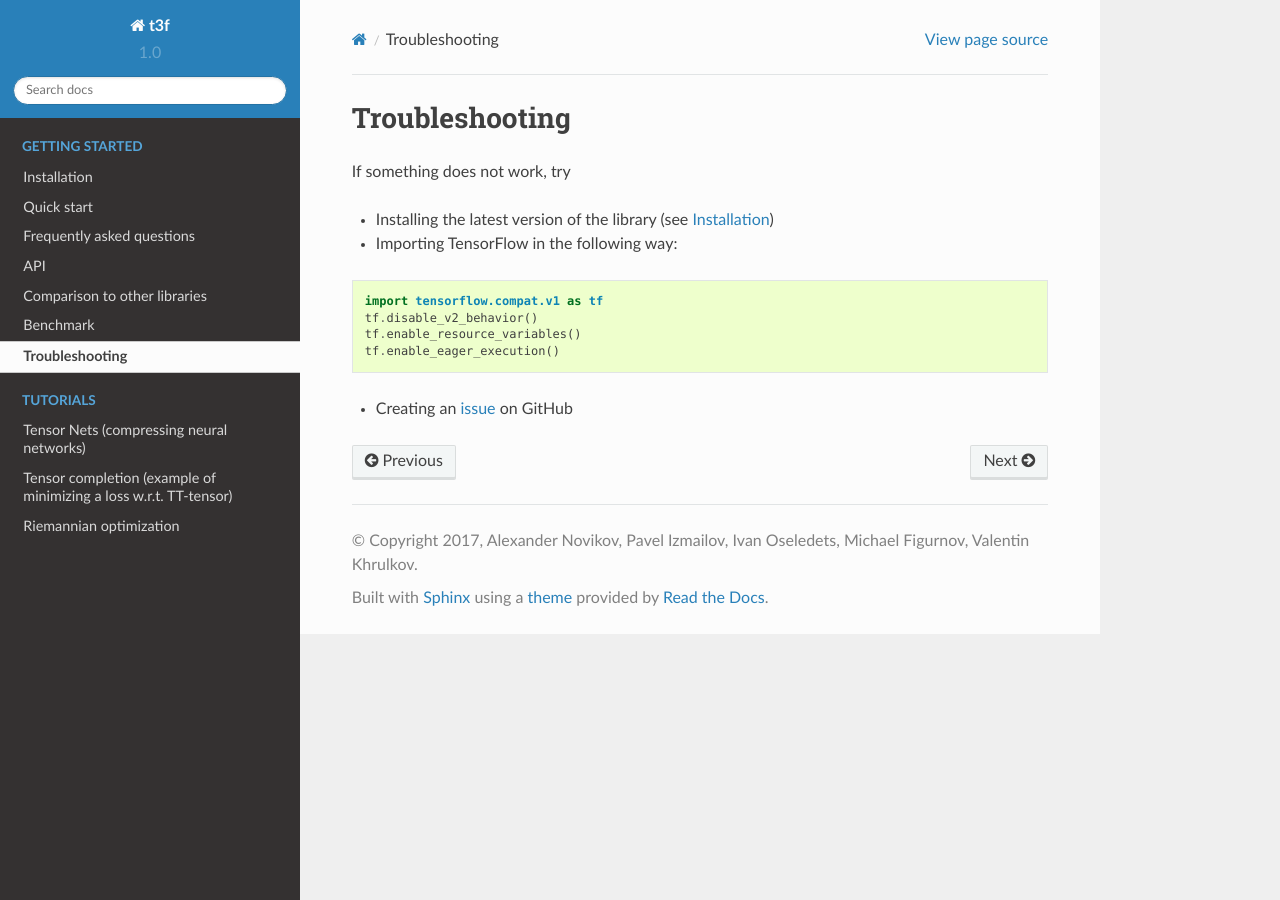
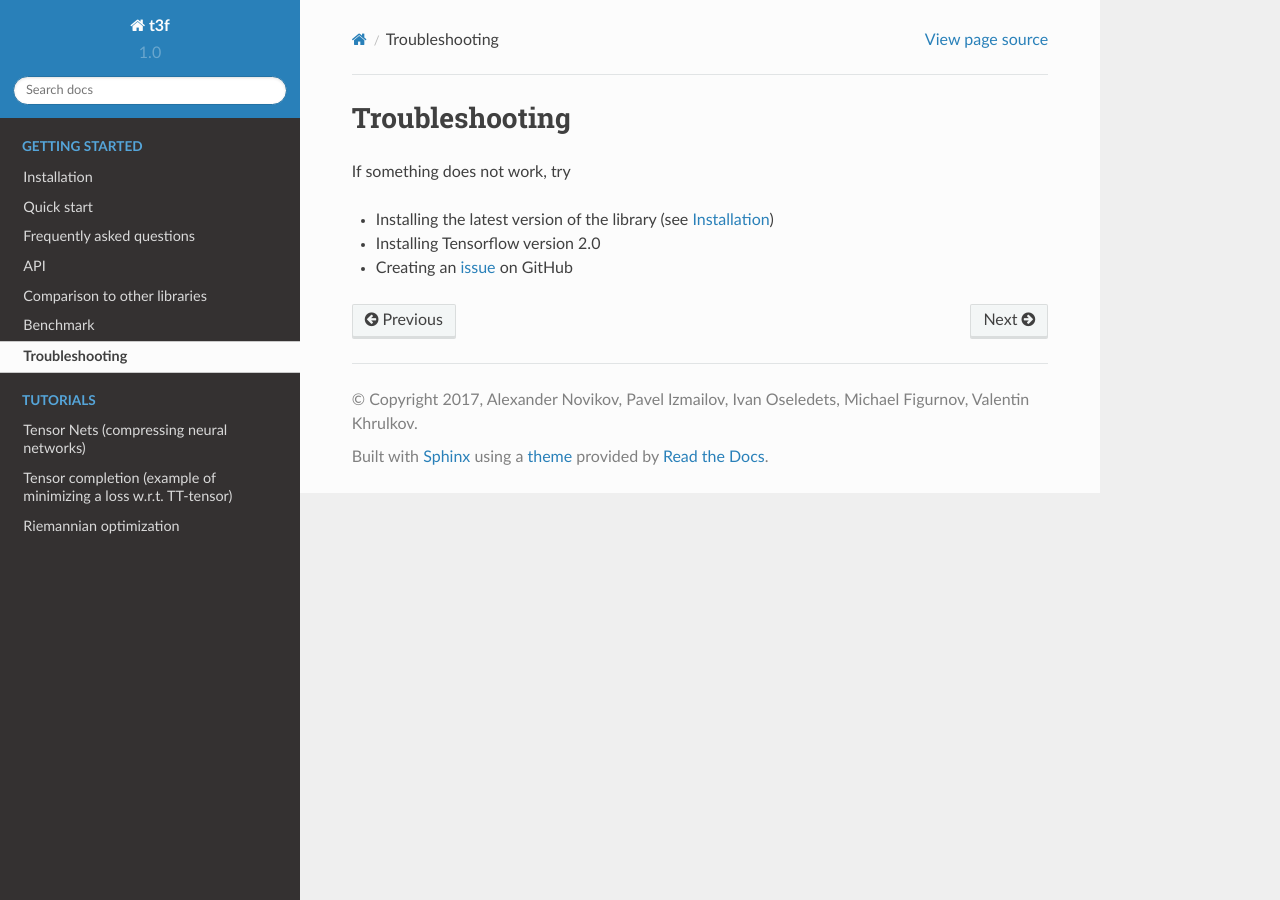
Before and after one commit to Bihaqo/t3f, a Sphinx documentation site: the page built from docs/troubleshooting.rst, in a window 1280 px wide. Built offline with Sphinx 7.4.7 and the Read the Docs theme 2.0.0, drawn with Linux system fonts in a browser that asks for light colours.

Commit message:
Update instructions around tf / py versions

```diff
--- a/docs/installation.rst
+++ b/docs/installation.rst
@@ -3,7 +3,7 @@
 Installation
 ============
 
-T3f assumes you have Python 2.7, 3.5 or 3.6 and a working TensorFlow installation (tested versions are from 1.13 to 2.0 (TF 2.0 is only supported in compat.v1 mode), see here_ for TF installation instructions).
+T3f assumes you have Python 3.5 or 3.6 and a working TensorFlow installation (tested versions are from 1.15.2 to 2.0, see here_ for TF installation instructions).
 
 .. _here: https://www.tensorflow.org/install/
 
--- a/docs/requirement.txt
+++ b/docs/requirement.txt
@@ -2,6 +2,6 @@
 # tf is necessary for building the docs with readthedocs.org: they fetch a fresh
 # version of the library on each build and it doesn't import properly without
 # tensorflow being installed.
-tensorflow>=1.12,<=1.14
+tensorflow>=1.15.2,<=2.0
 ipykernel
 nbsphinx
--- a/docs/troubleshooting.rst
+++ b/docs/troubleshooting.rst
@@ -7,15 +7,7 @@ If something does not work, try
 
 * Installing the latest version of the library (see :ref:`InstallationInstructions`)
 
-* Importing TensorFlow in the following way:
-
-.. code-block:: python
-
-  import tensorflow.compat.v1 as tf
-  tf.disable_v2_behavior()
-  tf.enable_resource_variables()
-  tf.enable_eager_execution()
-
+* Installing Tensorflow version 2.0
 
 * Creating an issue_ on GitHub
 
```
